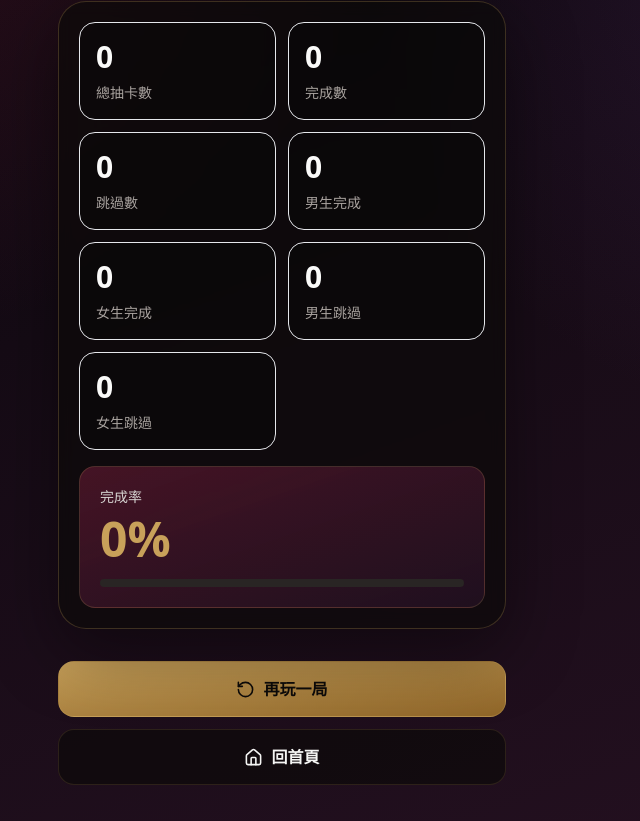
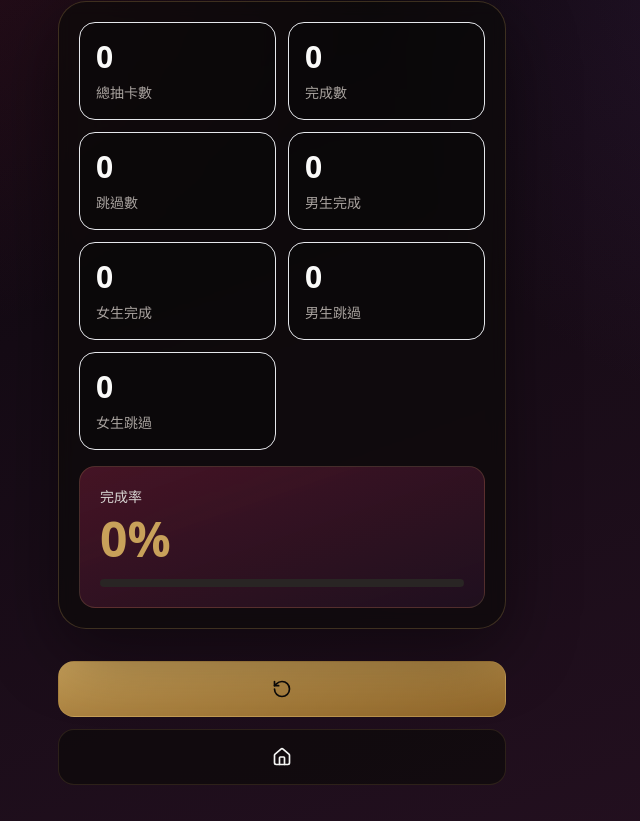
Before and after one commit to ScoppenLin/-SexyCard, a Next.js app: page /summary in a window 1280 px wide. Shown: the part 208-1029 px from the top of the page, without its empty margins (358-998 px from the left). Built offline with nearby package versions, Linux system fonts and the light colour scheme.

Commit message:
Use icon actions on summary page

```diff
--- a/app/summary/page.tsx
+++ b/app/summary/page.tsx
@@ -112,18 +112,20 @@ export default function SummaryPage() {
 
         <div className="space-y-3 pb-3">
           <Link
-            className="flex min-h-14 items-center justify-center gap-2 rounded-2xl border border-gold/30 bg-gradient-to-br from-gold to-[#8f6528] px-5 text-base font-semibold text-stone-950 active:scale-[0.99]"
+            aria-label="再玩一局"
+            className="flex min-h-14 items-center justify-center rounded-2xl border border-gold/30 bg-gradient-to-br from-gold to-[#8f6528] px-5 text-base font-semibold text-stone-950 active:scale-[0.99]"
             href={replayHref}
+            title="再玩一局"
           >
-            <RotateCcw aria-hidden="true" size={19} />
-            再玩一局
+            <RotateCcw aria-hidden="true" size={20} />
           </Link>
           <Link
-            className="flex min-h-14 items-center justify-center gap-2 rounded-2xl border border-gold/15 bg-stone-950/65 px-5 text-base font-semibold text-stone-100 active:scale-[0.99]"
+            aria-label="回首頁"
+            className="flex min-h-14 items-center justify-center rounded-2xl border border-gold/15 bg-stone-950/65 px-5 text-base font-semibold text-stone-100 active:scale-[0.99]"
             href="/"
+            title="回首頁"
           >
-            <Home aria-hidden="true" size={19} />
-            回首頁
+            <Home aria-hidden="true" size={20} />
           </Link>
         </div>
       </section>
```
